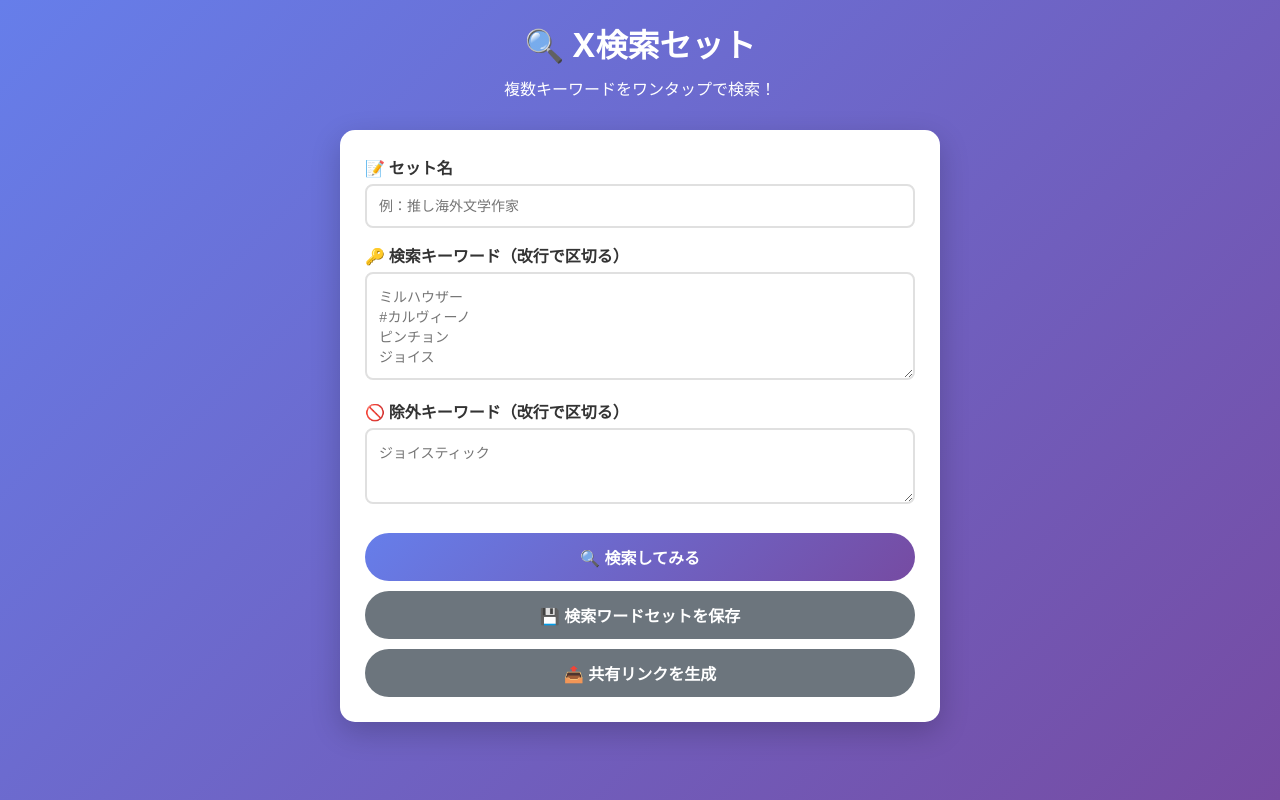
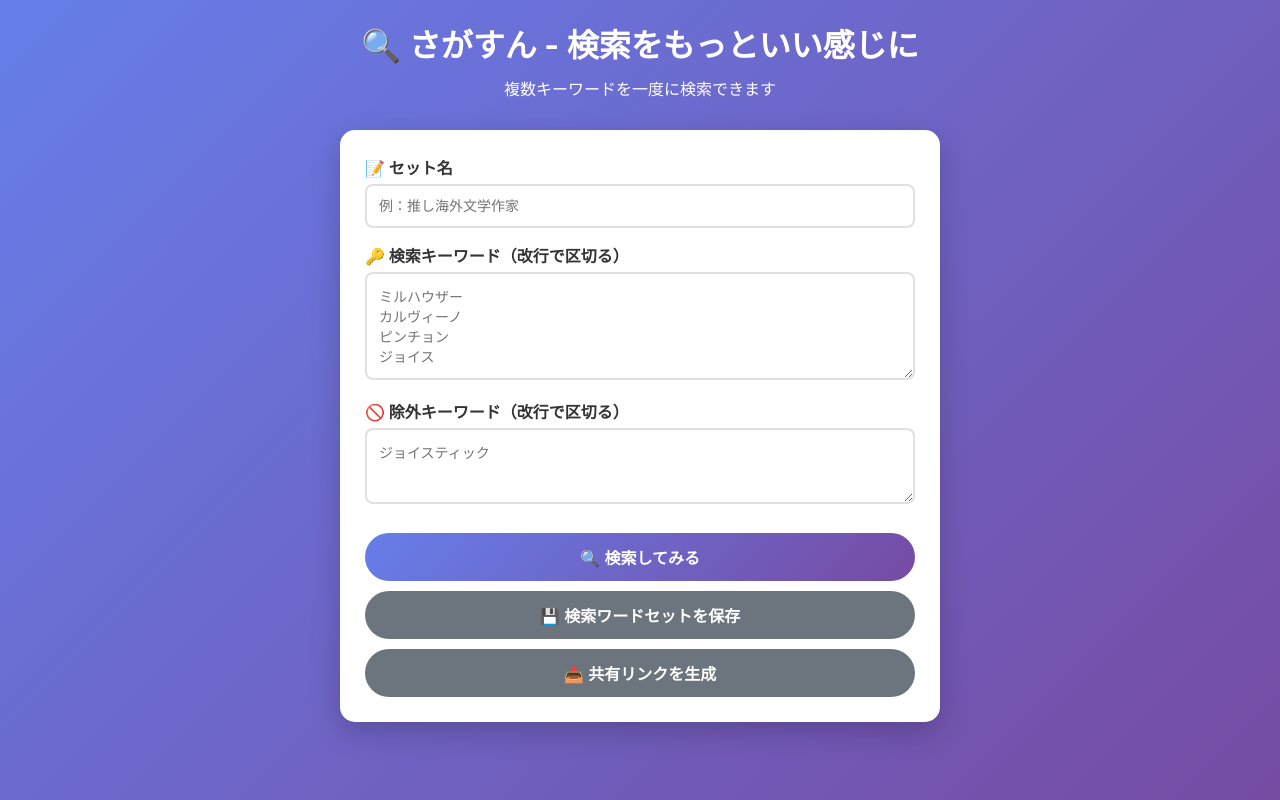
Before and after one commit to msonrm/x-search-sets, a plain HTML site: page index.html in a window 1280 px wide. Drawn offline with nearby package versions, Linux system fonts and the light colour scheme.

Commit message:
Update index.html
文言微調整

```diff
--- a/index.html
+++ b/index.html
@@ -180,8 +180,8 @@
 <body>
     <div class="container">
         <div class="header">
-            <h1>🔍 X検索セット</h1>
-            <p>複数キーワードをワンタップで検索！</p>
+            <h1>🔍 さがすん - 検索をもっといい感じに</h1>
+            <p>複数キーワードを一度に検索できます</p>
         </div>
 
         <div class="card">
@@ -192,7 +192,7 @@
 
             <div class="input-group">
                 <label>🔑 検索キーワード（改行で区切る）</label>
-                <textarea id="keywords" rows="5" placeholder="ミルハウザー&#10;#カルヴィーノ&#10;ピンチョン&#10;ジョイス"></textarea>
+                <textarea id="keywords" rows="5" placeholder="ミルハウザー&#10;カルヴィーノ&#10;ピンチョン&#10;ジョイス"></textarea>
             </div>
 
             <div class="input-group">
```
